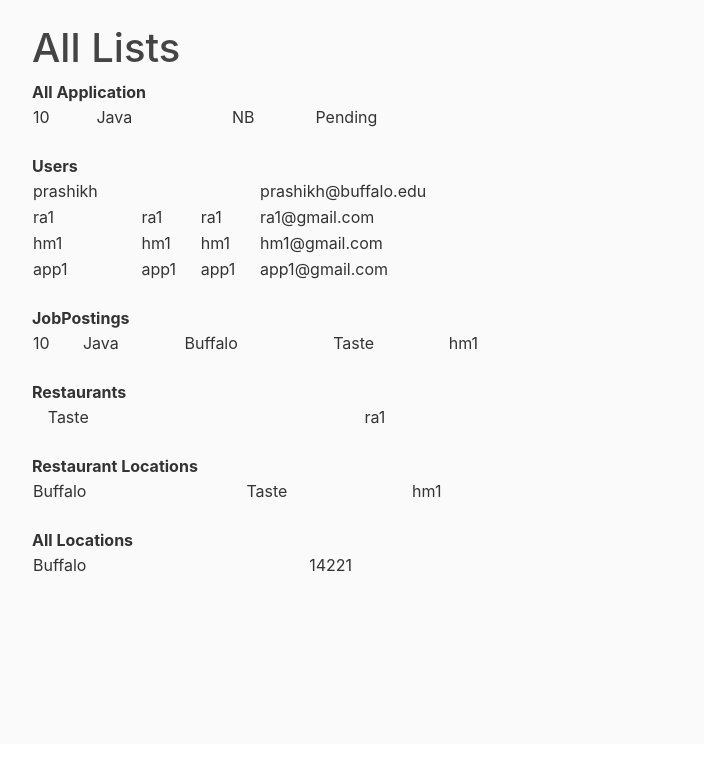
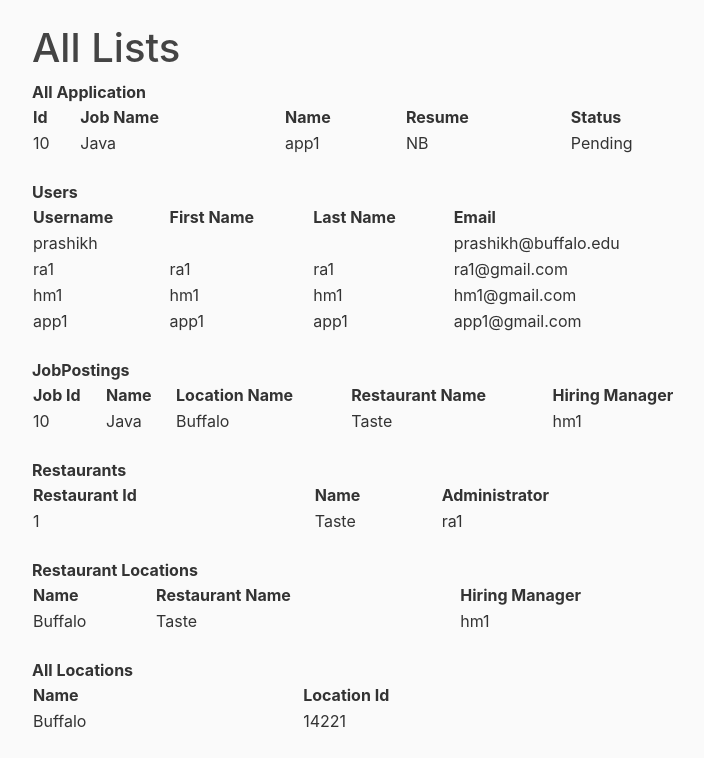
Before and after one commit to prashikhurana/Restaurant-Staffing-Web-Application, a Django app: page /allList in a window 1280 px wide. Shown: the part 56-814 px from the top of the page, without its empty margins (53-757 px from the left). Before the commit the page ends 628 px from the top, so only its background shows below. Run offline with Django 3.2, Linux system fonts and the light colour scheme; data comes from the database, SQL or seed files in the repository; both versions use the stored data as it was after the commit; some libraries are stand-ins or nearby versions.

Commit message:
Few UI changes

```diff
--- a/restaurant/src/templates/all_list.html
+++ b/restaurant/src/templates/all_list.html
@@ -4,13 +4,20 @@
 <h1>All Lists</h1>
 
 <body>
-	<table width="500">
+	<table width="700">
+		<tr>
+			<th>Id</th>
+			<th>Job Name</th>
+			<th>Name</th>
+			<th>Resume</th>
+			<th>Status</th>
+		</tr>
 		<tr><b>All Application</b>
 			{% for app in all_applications %}
 			<tr>
 				<td>{{app.applicationId}}</td>
 				<td>{{app.job.name}}</td>
-				<td>{{app.user.name}}</td>
+				<td>{{app.user.username}}</td>
 				<td>{{app.resume}}</td>
 				<td>{{app.approved}}</td>
 			</tr>
@@ -18,7 +25,13 @@
 		</tr>
 	</table>
 	<br>
-	<table width="500">
+	<table width="700">
+		<tr>
+			<th>Username</th>
+			<th>First Name</th>
+			<th>Last Name</th>
+			<th>Email</th>
+		</tr>
 		<tr><b>Users</b>
 			{% for user in all_users %}
 			<tr>
@@ -31,7 +44,14 @@
 		</tr>
 	</table>
 	<br>
-	<table width="500">
+	<table width="700">
+		<tr>
+			<th>Job Id</th>
+			<th>Name</th>
+			<th>Location Name</th>
+			<th>Restaurant Name</th>
+			<th>Hiring Manager</th>
+		</tr>
 		<tr><b>JobPostings</b>
 			{% for job in all_jobPostings %}
 			<tr>
@@ -45,11 +65,16 @@
 		</tr>
 	</table>
 	<br>
-	<table width="500">
+	<table width="700">
+		<tr>
+			<th>Restaurant Id</th>
+			<th>Name</th>
+			<th>Administrator</th>
+		</tr>
 		<tr><b>Restaurants</b>
 			{% for restaurant in all_restaruant %}
 			<tr>
-				<td>{{restaurant.restaurnatId}}</td>
+				<td>{{restaurant.restaurantId}}</td>
 				<td>{{restaurant.name}}</td>
 				<td>{{restaurant.administrator}}</td>
 			</tr>
@@ -57,7 +82,12 @@
 		</tr>
 	</table>
 	<br>
-	<table width="500">
+	<table width="700">
+		<tr>
+			<th>Name</th>
+			<th>Restaurant Name</th>
+			<th>Hiring Manager</th>
+		</tr>
 		<tr><b>Restaurant Locations</b>
 			{% for loc in all_restaruant_location %}
 			<tr>
@@ -69,7 +99,11 @@
 		</tr>
 	</table>
 	<br>
-	<table width="500">
+	<table width="700">
+		<tr>
+			<th>Name</th>
+			<th>Location Id</th>
+		</tr>
 		<tr><b>All Locations</b>
 			{% for loc in all_locations %}
 			<tr>
--- a/restaurant/src/templates/base.html
+++ b/restaurant/src/templates/base.html
@@ -113,7 +113,9 @@
 	        		{% if user.usertype == 1 or user.usertype == 0%}
 	        		<li>Restaurant Locations
 	        			<li><a href="{% url 'restaurantLocationList' %}">List Restaurant Locations</a></li>
+	        			{% if user.usertype != 0%}
 	        			<li><a href="{% url 'restaurantLocationCreate' %}">Create Restaurant Locations</a></li>
+	        			{% endif %}
 	        		</li>
 					{% endif %}
 
```
Also changed, not shown: restaurant/src/db.sqlite3.
